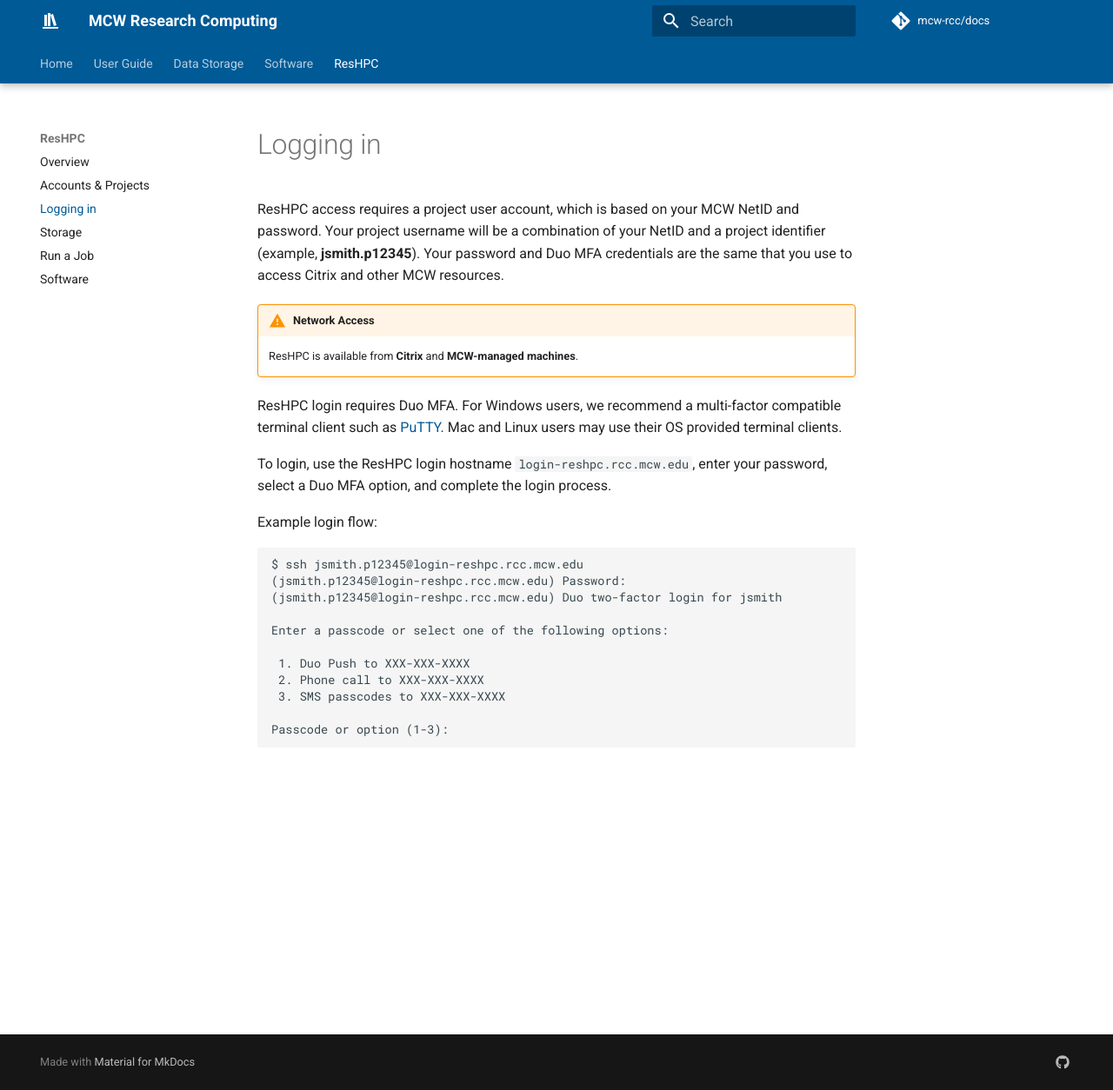
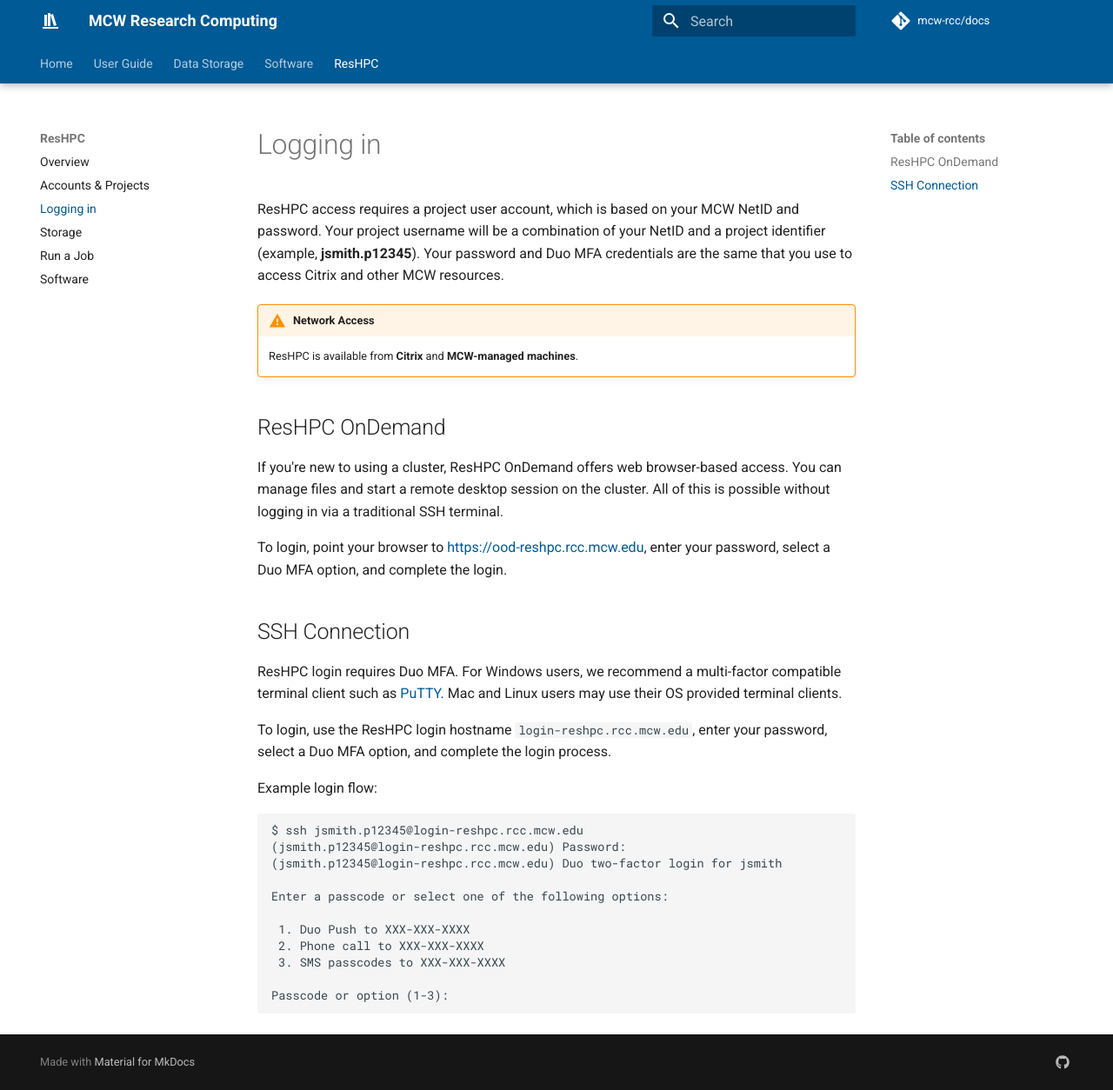
Before and after one commit to mcw-rcc/mcw-rcc.github.io, an MkDocs documentation site: the page built from docs/secure-computing/mfa-login.md, in a window 1280 px wide and 1254 px high. Shown: the whole window at 87% size. Built offline with MkDocs 1.6.1 and Material for MkDocs 9.7.7, drawn with Linux system fonts in a browser that asks for light colours; comment, search, counter and statistics services are not loaded.

Commit message:
Update reshpc guide

```diff
--- a/docs/secure-computing/mfa-login.md
+++ b/docs/secure-computing/mfa-login.md
@@ -4,6 +4,14 @@ ResHPC access requires a project user account, which is based on your MCW NetID
 
 !!! warning "Network Access"
     ResHPC is available from **Citrix** and **MCW-managed machines**.
+
+## ResHPC OnDemand
+
+If you're new to using a cluster, ResHPC OnDemand offers web browser-based access. You can manage files and start a remote desktop session on the cluster. All of this is possible without logging in via a traditional SSH terminal.
+
+To login, point your browser to <https://ood-reshpc.rcc.mcw.edu>, enter your password, select a Duo MFA option, and complete the login.
+
+## SSH Connection
 
 ResHPC login requires Duo MFA. For Windows users, we recommend a multi-factor compatible terminal client such as [PuTTY](https://www.chiark.greenend.org.uk/~sgtatham/putty/latest.html). Mac and Linux users may use their OS provided terminal clients.
 
```
Also changed, not shown: docs/user-guide/jobs/running-jobs.md (+2 -2 lines).
